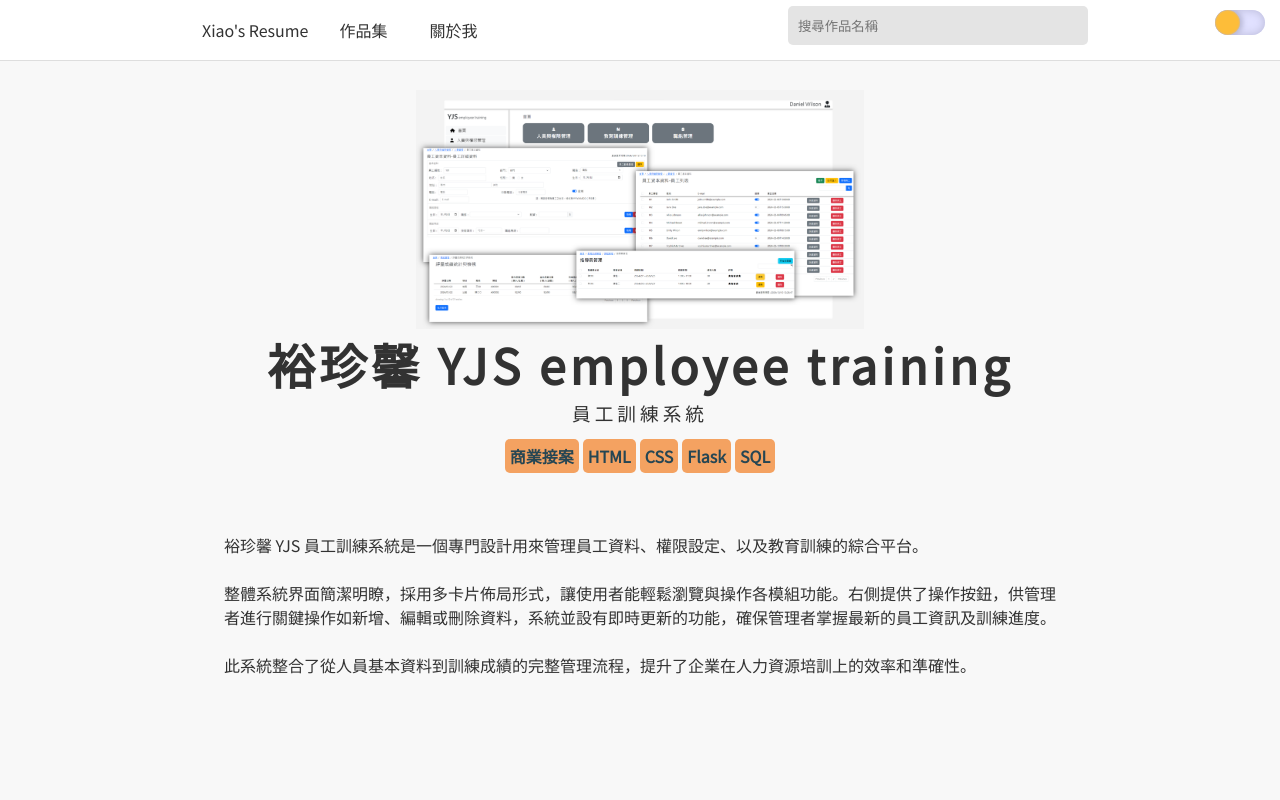
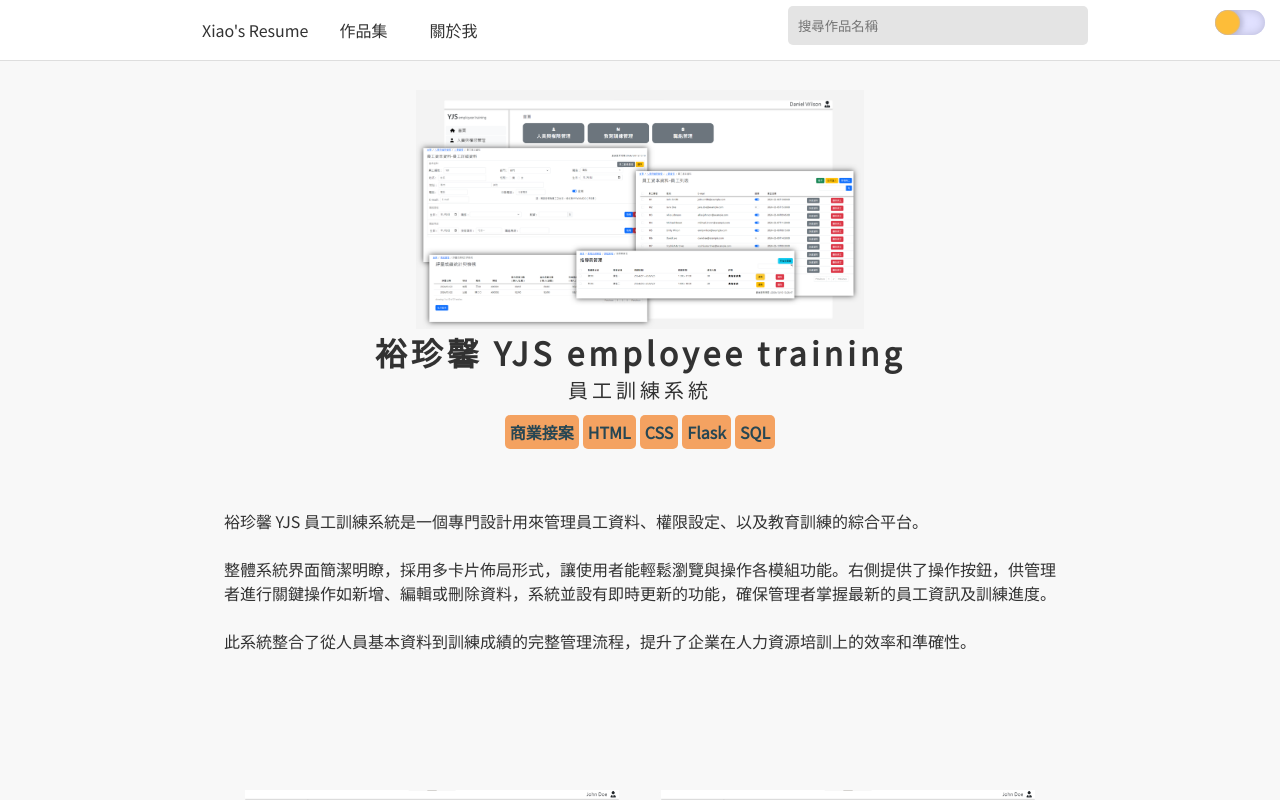
Before and after one commit to Xiao753463/my-next-app, a Next.js app: page /works/1 in a window 1280 px wide. Built offline with nearby package versions, Linux system fonts and the light colour scheme.

Commit message:
Update Work.css

```diff
--- a/src/app/works/[id]/Work.css
+++ b/src/app/works/[id]/Work.css
@@ -3,6 +3,8 @@
 }
 #work-title h2{
     font-size: 3rem;
+    text-align: center;
+    font-size: clamp(1.5rem, 2.5vw, 3.5rem);
 }
 #work-subtitle{
     width: 100%;
@@ -10,8 +12,8 @@
     justify-content: center;
 }
 #work-subtitle h3{
-    font-size: 14pt;
     font-weight: 400;
+    font-size: clamp(1rem, 2.5vw, 1.25rem);
 }
 #info{
     width: 100%;
@@ -67,15 +69,5 @@
     min-width: 320px;
     display: flex;
     justify-content: center;
-    font-size: clamp(0.7rem, 1.5vw, 1rem);
+    font-size: clamp(0.75rem, 1.5vw, 1rem);
 }
-@media screen and (max-width:768px) {
-    #work-title h2{
-        font-size: 2rem;
-    }
-}
-@media screen and (max-width:480px) {
-    #work-title h2{
-        font-size: 1.5rem;
-    }
-}
```
